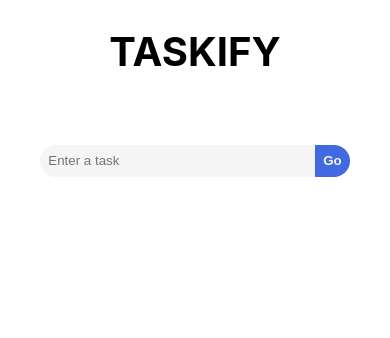
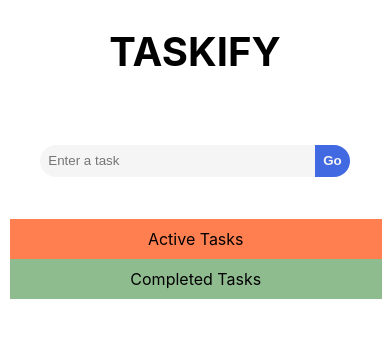
Before and after one commit to mateomh/TasklistTypescript, a React (Create React App) app: page / in a window 390 px wide. Shown: the top 338 px of the page. Built offline with nearby package versions, Linux system fonts and the light colour scheme; the HTML template or start-up script is replaced by a standard one.

Commit message:
Separate the tasks into todo tasks and completed tasks

```diff
--- a/package.json
+++ b/package.json
@@ -11,6 +11,7 @@
     "@types/react": "^18.0.9",
     "@types/react-dom": "^18.0.4",
     "react": "^18.1.0",
+    "react-beautiful-dnd": "^13.1.0",
     "react-dom": "^18.1.0",
     "react-icons": "^4.3.1",
     "react-scripts": "5.0.1",
--- a/src/App.css
+++ b/src/App.css
@@ -62,6 +62,25 @@
 
 }
 
+.container {
+  display: flex;
+  width: 95vw;
+  justify-content: space-between;
+  align-items: flex-start;
+}
+
+.todo {
+  height: 70vh;
+  background-color: coral;
+  padding: 10px;
+}
+
+.complete {
+  background-color: darkseagreen;
+  height: 70vh;
+  padding: 10px;
+}
+
 .task_card {
   display: flex;
   justify-content: space-around;
@@ -70,8 +89,13 @@
   width: 30vw;
   padding: 2vh 3vw;
   border-radius: 10px;
-  margin-bottom: 2vh;
-  margin: 0 2vw 2vh 2vw;
+  margin: 1vh 2vw 2vh 2vw;
+  transition: 0.2s;
+}
+
+.task_card:hover {
+  transform: scale(1.05);
+  box-shadow: 0 0 5px black;
 }
 
 .taskcard_text {
@@ -87,7 +111,7 @@
 
 @media (max-width: 800px) {
   .task_card {
-    width: 100%;
+    width: 90%;
   }
 
   .task_list {
@@ -101,4 +125,12 @@
   .task_input {
     width: 70%;
   }
+
+  .container {
+    flex-direction: column;
+  }
+  .todo, .complete {
+    width: 95%;
+    height: fit-content;
+  }
 }
--- a/src/components/TaskList.tsx
+++ b/src/components/TaskList.tsx
@@ -9,7 +9,11 @@ interface Props {
 
 const TaskList: React.FC<Props> = ({tasks, setTasks}) => {
   return(
-    <div className="task_list">
+    <div className="container">
+      <div className="todo">
+        <span className="todo_header">
+          Active Tasks
+        </span>
         {tasks.map((task)=>(
           <TaskCard
             task={task}
@@ -19,6 +23,20 @@ const TaskList: React.FC<Props> = ({tasks, setTasks}) => {
           />
         ))}
       </div>
+      <div className="complete">
+        <span className="complete_header">
+          Completed Tasks
+        </span>
+        {tasks.map((task)=>(
+          <TaskCard
+            task={task}
+            tasks={tasks}
+            setTasks={setTasks}
+            key={task.id}
+          />
+        ))}
+      </div>
+    </div>
   );
 }
 
```
Also changed, not shown: 1 other file (tests, documents, lock files or other folders). Lines whose indentation alone changed are shown as unchanged.
